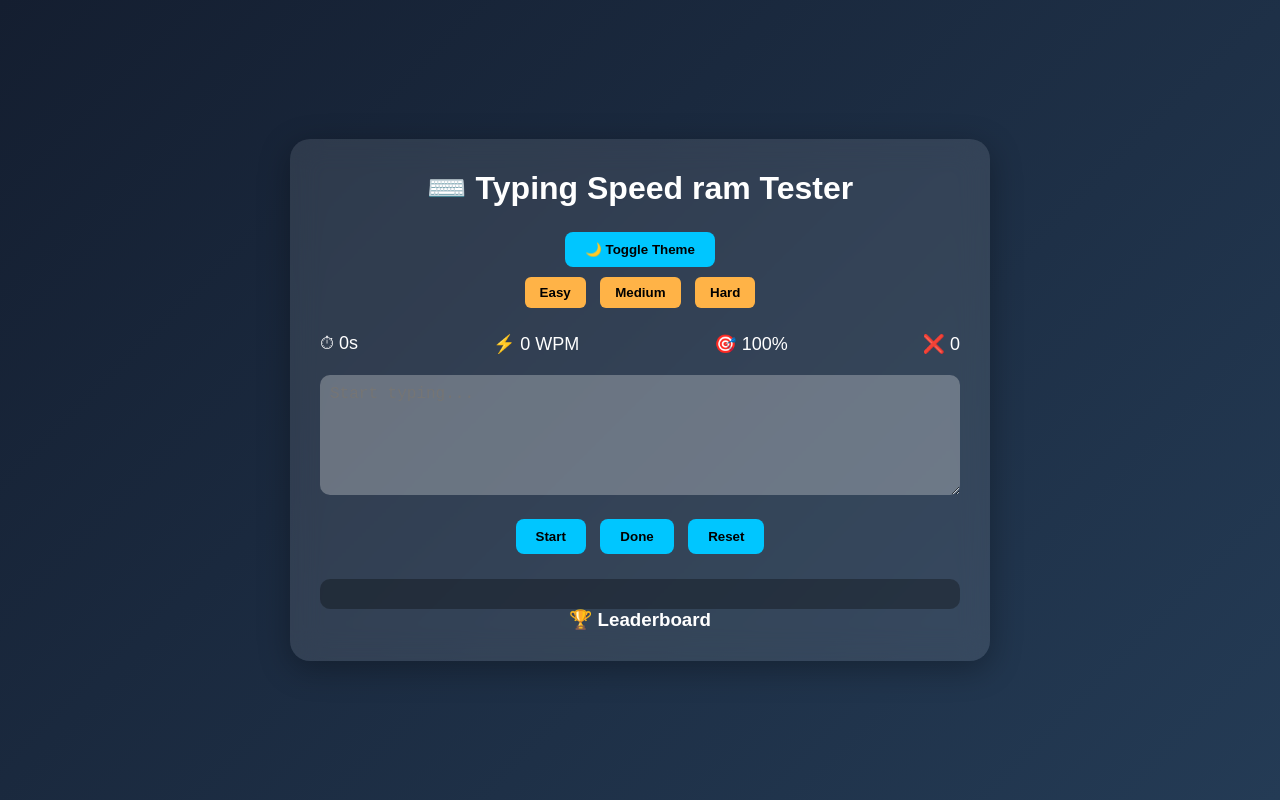
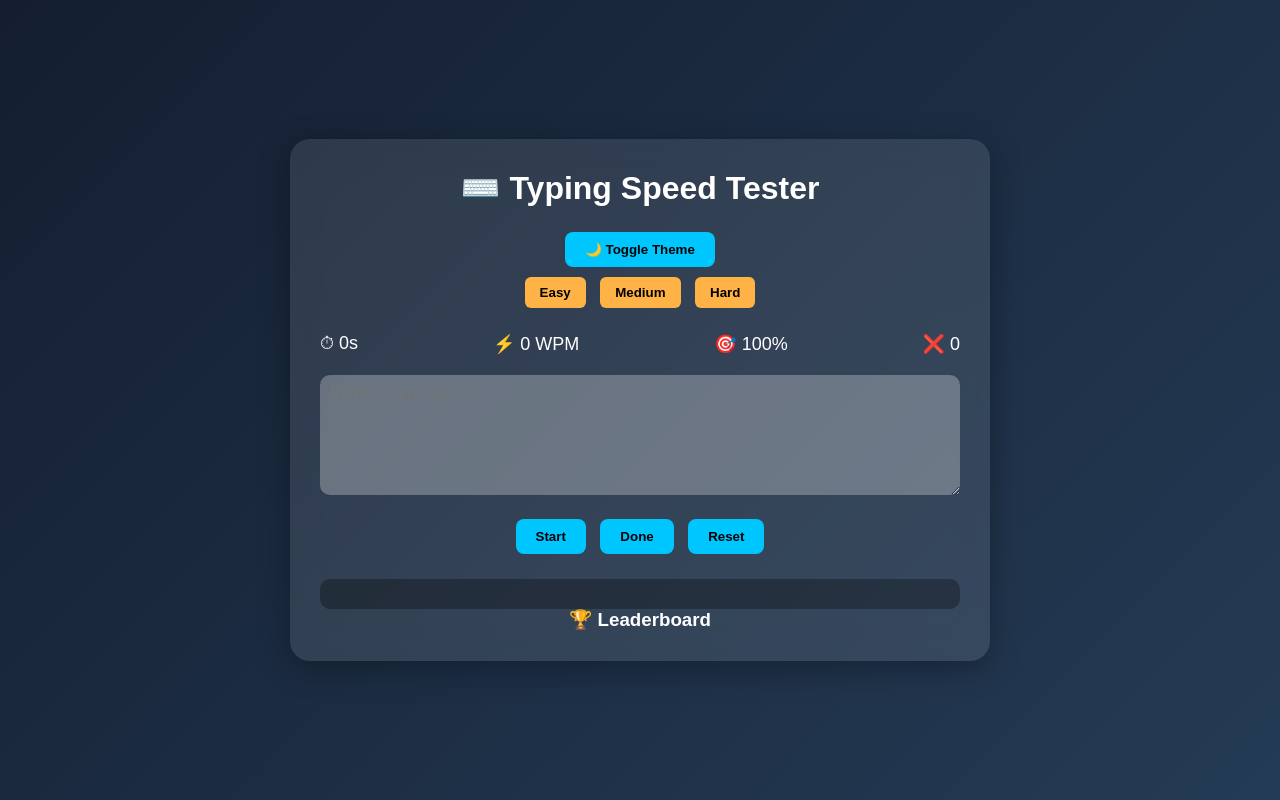
Before and after one commit to himanshu-uikey/Typing-speed-mini-project, a plain HTML site: page index.html in a window 1280 px wide. Drawn offline with Linux system fonts and the light colour scheme.

Commit message:
sample update

```diff
--- a/index.html
+++ b/index.html
@@ -8,7 +8,7 @@
 <body>
 
 <div class="container">
-    <h1>⌨️ Typing Speed ram Tester</h1>
+    <h1>⌨️ Typing Speed Tester</h1>
 
     <!-- THEME -->
     <button onclick="toggleTheme()">🌙 Toggle Theme</button>
```
